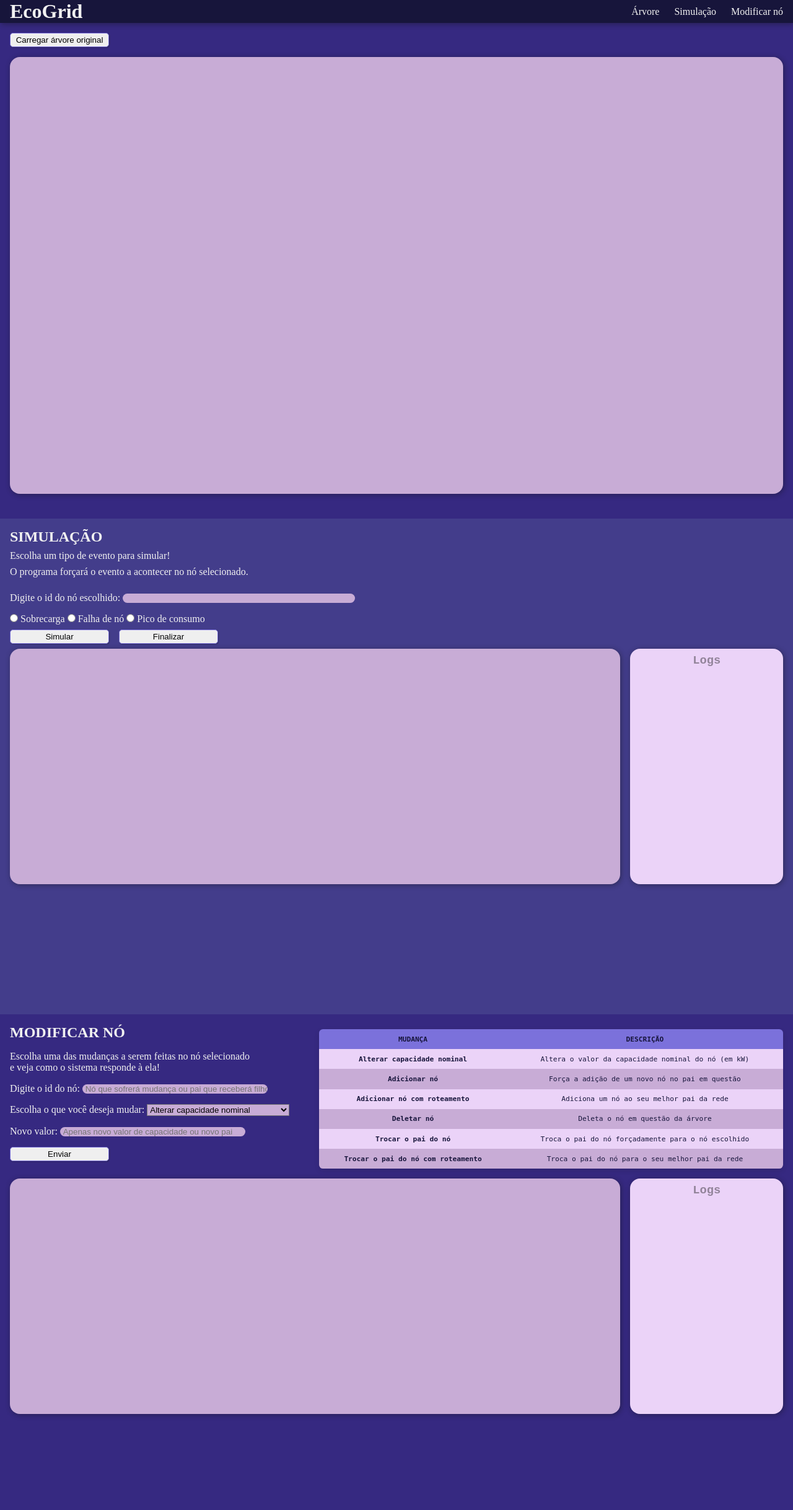
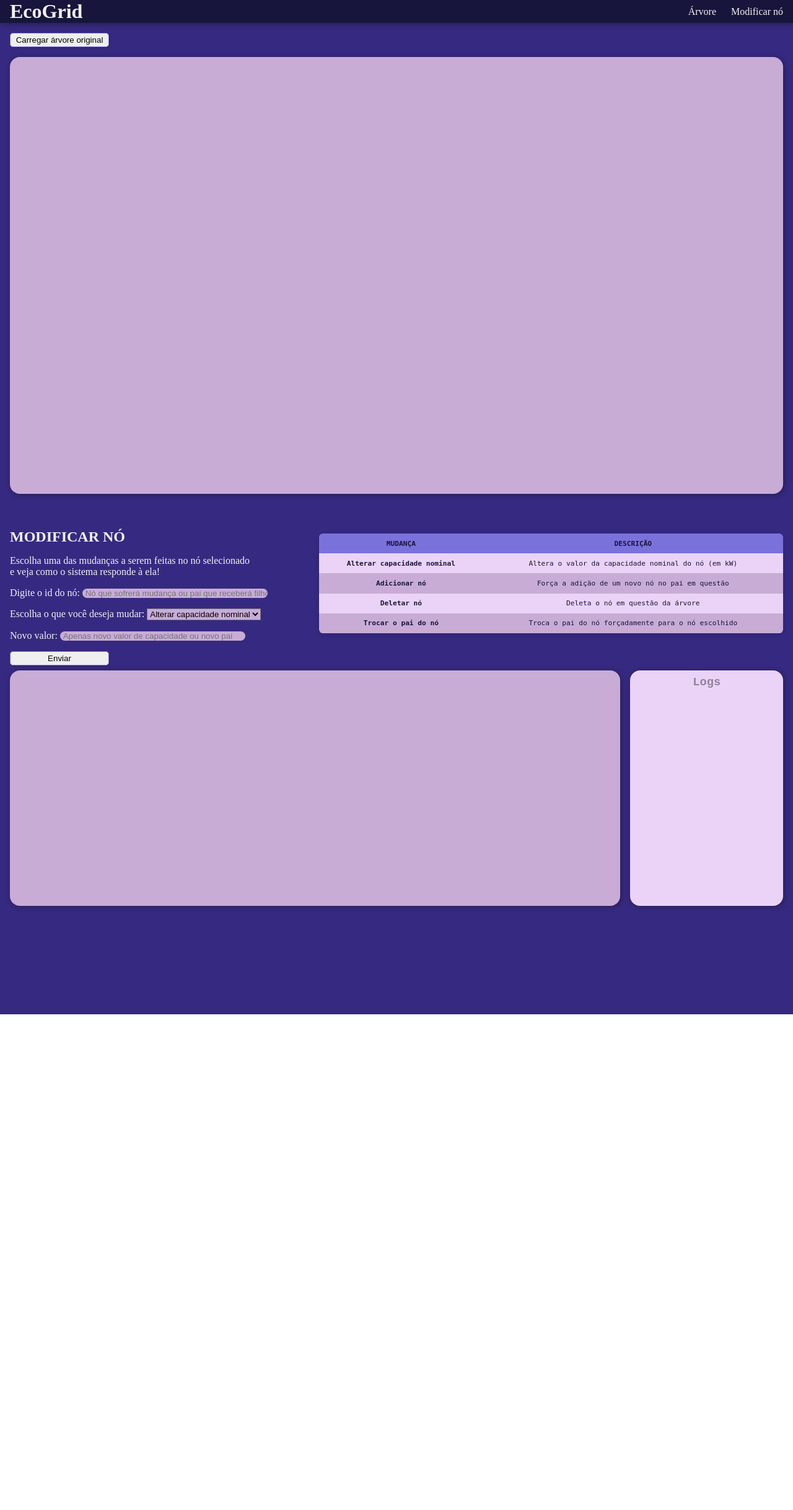
Before and after one commit to mari-378/EcoGrid, a FastAPI app: page / in a window 1280 px wide. Shown: the whole page at 62% size. Run offline with FastAPI, Linux system fonts and the light colour scheme.

Commit message:
refactor: remove seção de simulação

```diff
--- a/templates/index.html
+++ b/templates/index.html
@@ -11,7 +11,6 @@
         <nav>
             <ul class="nav-links">
                 <li><a href="#tree">Árvore</a></li>
-                <li><a href="#simulation">Simulação</a></li>
                 <li><a href="#change-node">Modificar nó</a></li>
             </ul>
         </nav>
@@ -22,40 +21,6 @@
             <button id="btn-load-tree">Carregar árvore original</button>
             <div class="tree-container"></div>
             <div id="tooltip" class="hidden"></div>
-        </section>
-
-        <section id="simulation">
-            <h2>SIMULAÇÃO</h2>
-            <p>Escolha um tipo de evento para simular!</p>
-            <p>O programa forçará o evento a acontecer no nó selecionado.</p>
-
-            <form id="simulation-form">
-                <div>
-                    <label for="chosen-node">Digite o id do nó escolhido: </label>
-                    <input type="text" name="sim-chosen-node" id="chosen-node" required>
-                </div>
-
-                <div>
-                    <input type="radio" name="simulation-choice" value="overload" id="overload" required>
-                    <label for="overload">Sobrecarga</label>
-
-                    <input type="radio" name="simulation-choice" value="node-failure" id="node-failure">
-                    <label for="node-failure">Falha de nó</label>
-
-                    <input type="radio" name="simulation-choice" value="consumption-peak" id="consumption-peak">
-                    <label for="consumption-peak">Pico de consumo</label>
-                </div>
-            </form>
-            <div class="buttons">
-                <button type="submit" form="simulation-form">Simular</button>
-                <button type="button" id="stop-simulation">Finalizar</button>
-            </div>
-            <div class="tree-logs-container">
-                <div class="tree-container"></div>
-                <div class="logs-container">
-                    <h3>Logs</h3>
-                </div>
-            </div>
         </section>
 
         <section id="change-node">
@@ -76,12 +41,9 @@
                             <label for="opcoes">Escolha o que você deseja mudar: </label>
                             <select name="opcoes" id="opcoes">
                                 <option value="capacity-kw">Alterar capacidade nominal</option>
-                                <!-- <option value="current_load_kw">Carga atual em kW</option> -->
                                 <option value="add-node">Adicionar nó</option>
-                                <option value="add-node-routing">Adicionar nó com roteamento</option>
                                 <option value="delete-node">Deletar nó</option>
                                 <option value="change-parent">Trocar o pai do nó</option>
-                                <option value="change-parent-routing">Trocar o pai do nó com roteamento</option>
                             </select>
                         </div>
 
@@ -113,11 +75,6 @@
                             </tr>
 
                             <tr>
-                                <td>Adicionar nó com roteamento</td>
-                                <td>Adiciona um nó ao seu melhor pai da rede</td>
-                            </tr>
-
-                            <tr>
                                 <td>Deletar nó</td>
                                 <td>Deleta o nó em questão da árvore</td>
                             </tr>
@@ -125,11 +82,6 @@
                             <tr>
                                 <td>Trocar o pai do nó</td>
                                 <td>Troca o pai do nó forçadamente para o nó escolhido</td>
-                            </tr>
-
-                            <tr>
-                                <td>Trocar o pai do nó com roteamento</td>
-                                <td>Troca o pai do nó para o seu melhor pai da rede</td>
                             </tr>
                         </tbody>
                     </table>
```
